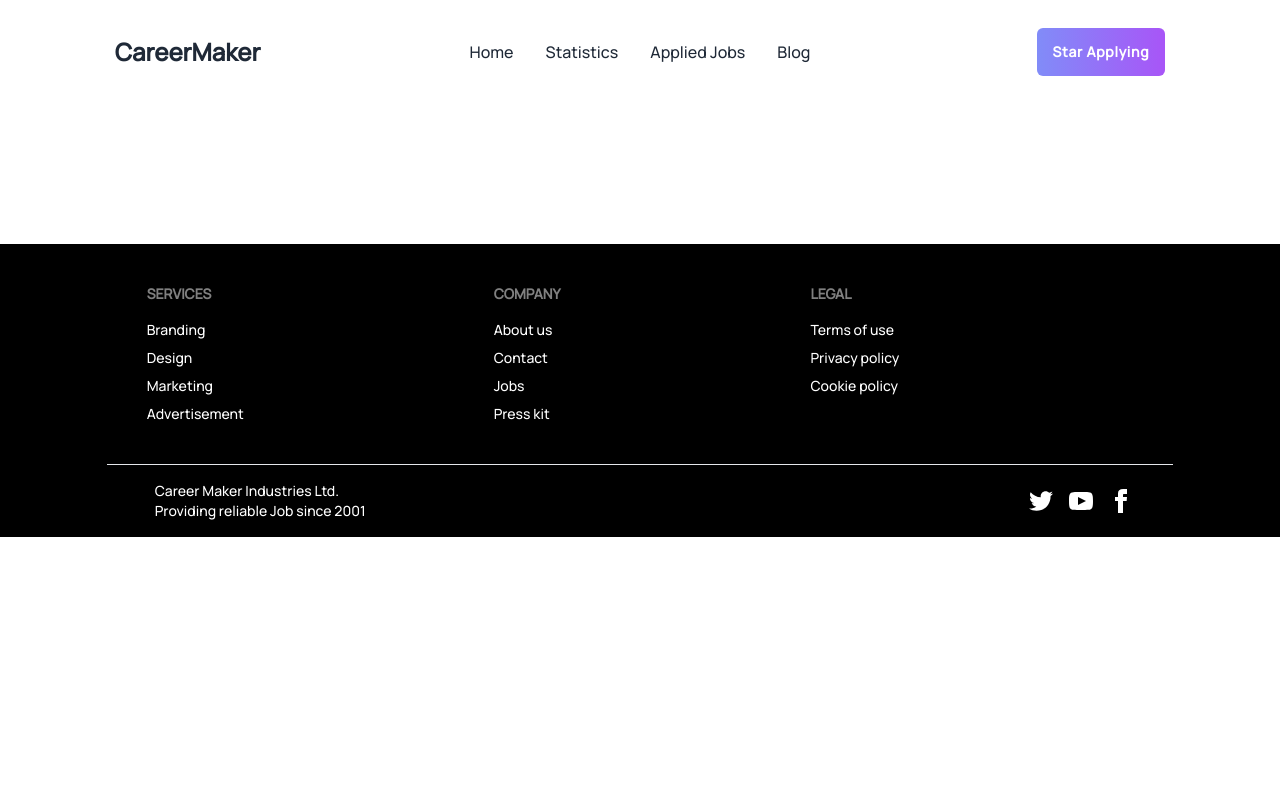
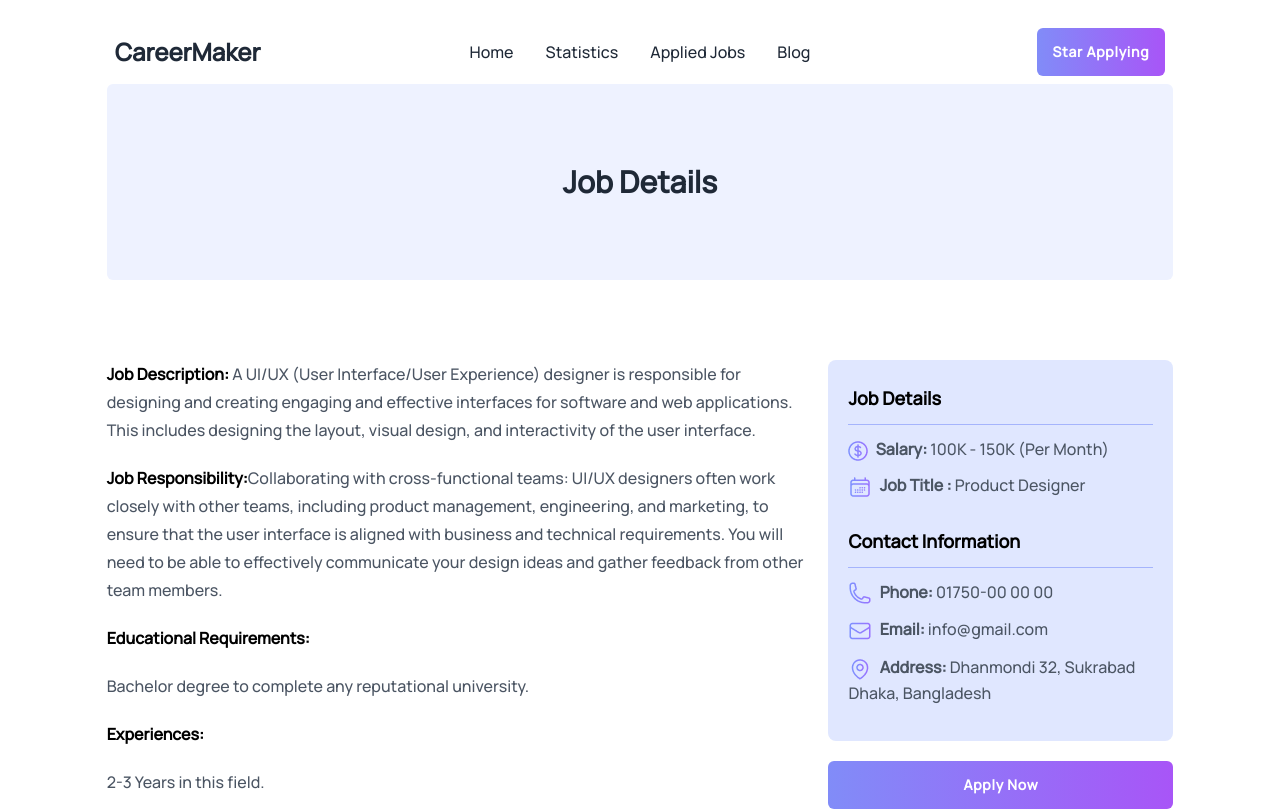
Before and after one commit to developer-shourav/Carrer-Maker, a React (Vite) app: page /jobDetails/1 in a window 1280 px wide. Shown: the top 811 px of the page. Built offline with nearby package versions, Linux system fonts and the light colour scheme.

Commit message:
job details page complete

```diff
--- a/src/components/JobDetails/JobDetails.jsx
+++ b/src/components/JobDetails/JobDetails.jsx
@@ -1,5 +1,10 @@
 import React, { useEffect, useState } from 'react';
 import { useLoaderData } from 'react-router-dom';
+import MoneyIcon from '../../assets/icons/detials/money.png';
+import JobIcon from '../../assets/icons/detials/date.png';
+import PhoneIcon from '../../assets/icons/detials/phone.png';
+import EmailIcon from '../../assets/icons/detials/email.png';
+import LocationIcon from '../../assets/icons/detials/location.png';
 
 const JobDetails = () => {
      const _id = useLoaderData();
@@ -17,8 +22,55 @@ const JobDetails = () => {
      console.log(jobData);
 
     return (
-        <div>
-            <h1></h1>
+        <div className='container'>
+
+           <div className='py-10 mb-20 lg:py-20 bg-indigo-50 rounded-md'>
+               <h1 className="text-3xl font-bold  text-center" >Job Details</h1>
+           </div>
+            <div className="grid grid-cols-1 md:grid-cols-3 gap-4">
+                <div className="md:col-span-2">
+
+                    {/* --------Job Description ------- */}
+                    <p className='text-gray-600 leading-7 mb-5'> <span className='font-bold text-black'>Job Description: </span> A UI/UX (User Interface/User Experience) designer is responsible for designing and creating engaging and effective interfaces for software and web applications. This includes designing the layout, visual design, and interactivity of the user interface.</p>
+
+                    {/* --------Job Responsibility ------- */}
+                    <p className='text-gray-600 leading-7 mb-5'> <span className='font-bold text-black'>Job Responsibility:</span>Collaborating with cross-functional teams: UI/UX designers often work closely with other teams, including product management, engineering, and marketing, to ensure that the user interface is aligned with business and technical requirements. You will need to be able to effectively communicate your design ideas and gather feedback from other team members.</p>
+
+                  {/* --------Educational Requirements ------- */}
+                    <p className='font-bold text-black leading-7 mb-5'>Educational Requirements:</p>
+                    <p className='text-gray-600 leading-7 mb-5'>Bachelor degree to complete any reputational university.</p>
+
+                  {/* --------Experiences ------- */}
+                    <p className='font-bold text-black leading-7 mb-5'>Experiences:</p>
+                    <p className='text-gray-600 leading-7 mb-5'>2-3 Years in this field.</p>
+                </div>
+
+                  {/* --------Details Info ------- */}
+                <div className=''>
+                    <div className="bg-indigo-100 px-5 py-6 mb-5 rounded-lg">
+                        {/* --------Details  ------- */}
+                        <p className='text-black font-bold text-lg'>Job Details</p>
+                        <hr className="border-1 border-indigo-300 my-3" />
+
+                        <p className='text-gray-600 mb-3'> <img src={MoneyIcon} className='inline-block me-1' alt="" /> <span className='font-bold '>Salary:</span> 100K - 150K (Per Month)</p>
+
+                        <p className='text-gray-600'> <img src={JobIcon} className='inline-block me-1' alt="" /> <span className='font-bold '>Job Title :</span>  Product Designer </p>
+
+                         {/* --------Contact Info ------- */}
+                        <p className='text-black font-bold text-lg mt-7'>Contact Information</p>
+                        <hr className="border-1 border-indigo-300 my-3" />
+
+                        <p className='text-gray-600 mb-3'> <img src={PhoneIcon} className='inline-block me-1' alt="" /> <span className='font-bold '>Phone:</span> 01750-00 00 00</p>
+
+                        <p className='text-gray-600 mb-3'> <img src={EmailIcon} className='inline-block me-1' alt="" /> <span className='font-bold '>Email:</span> info@gmail.com</p>
+
+                        <p className='text-gray-600 mb-3'> <img src={LocationIcon} className='inline-block me-1' alt="" /> <span className='font-bold '>Address:</span> Dhanmondi 32, Sukrabad Dhaka, Bangladesh</p>
+
+                    </div>
+                    <button className='btn-primary w-full'>Apply Now</button>
+                </div>
+
+            </div>
         </div>
     );
 };
```
Also changed, not shown: src/index.css (line endings or trailing spaces).
